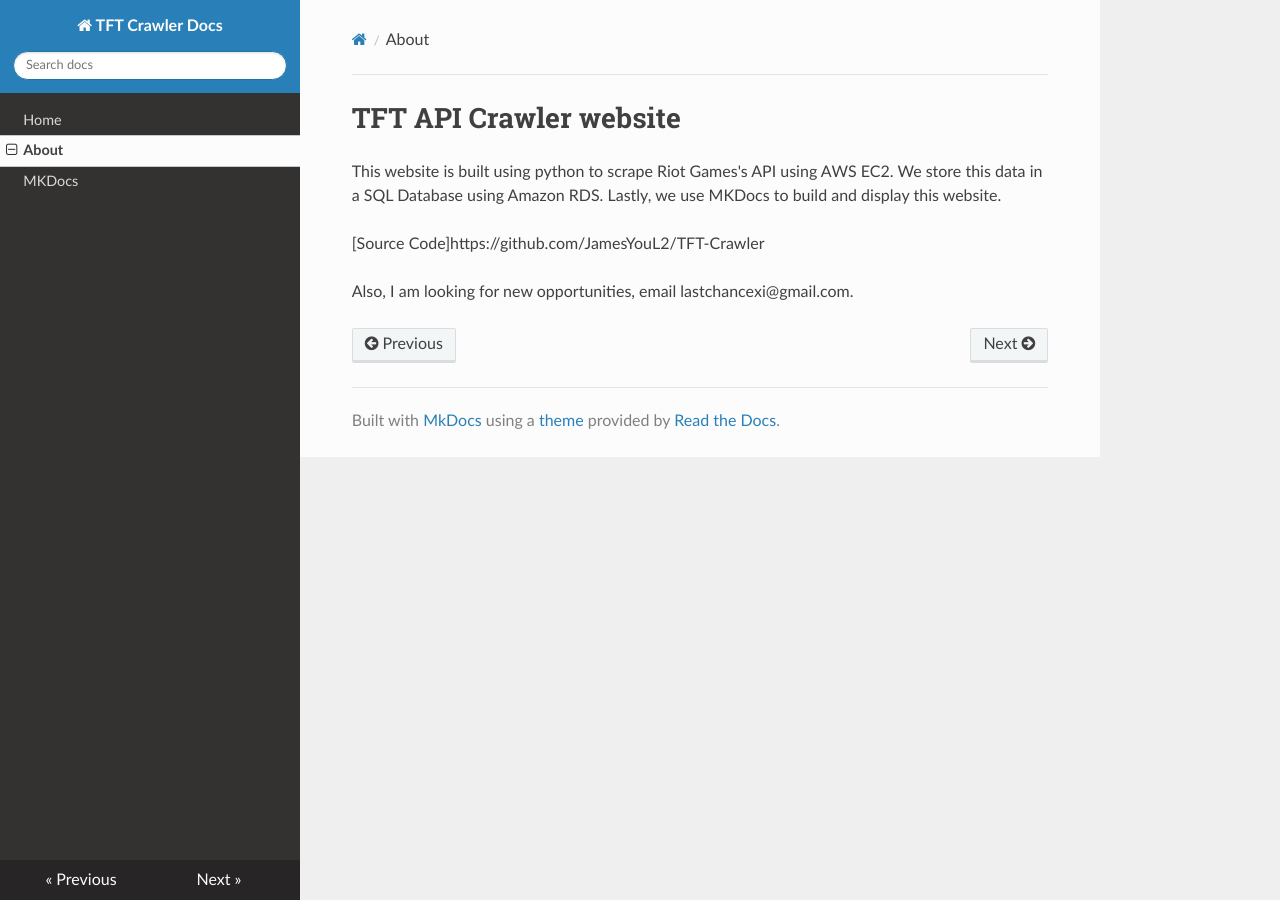
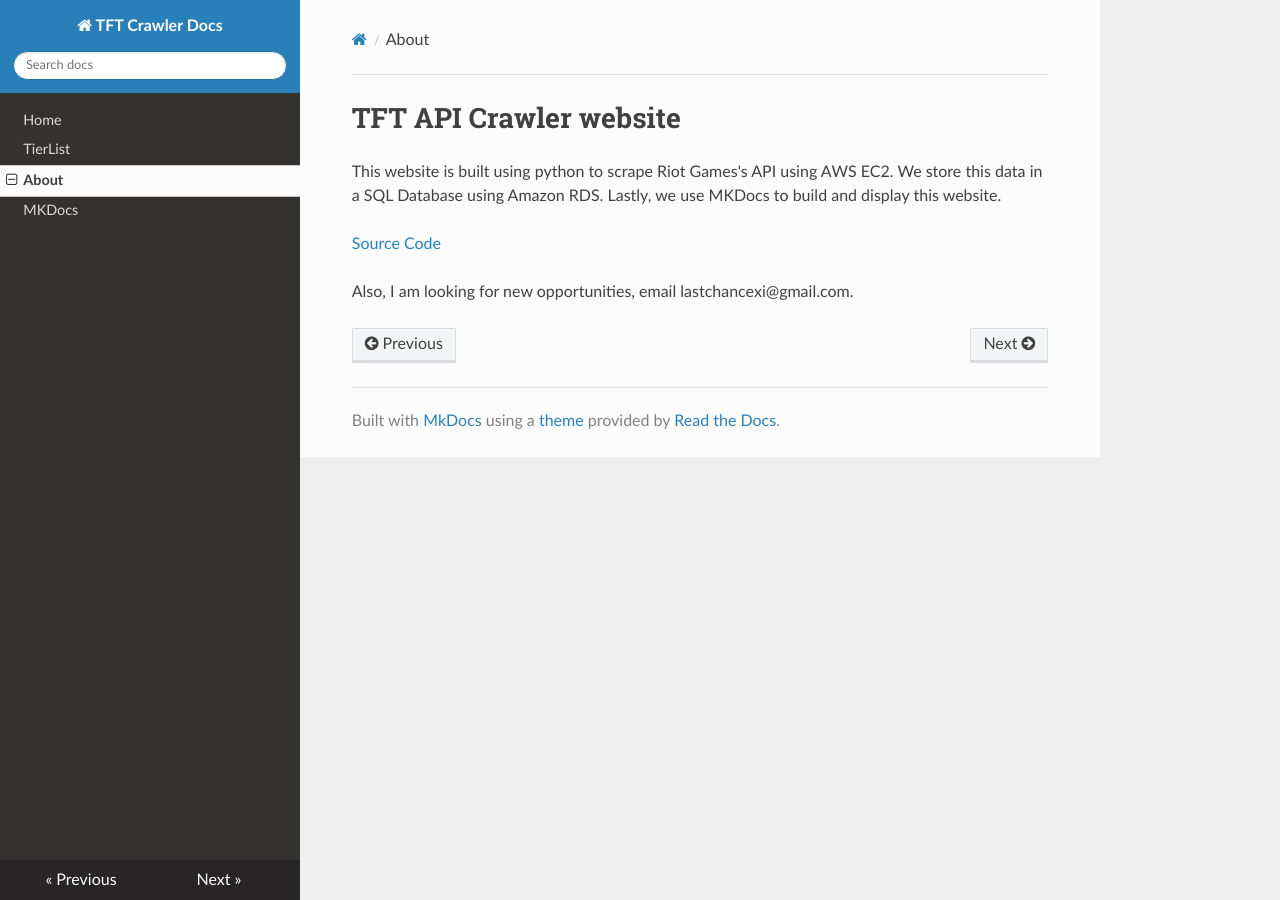
Before and after one commit to JamesYouL2/TFT-Crawler, an MkDocs documentation site: the page built from docs/about.md, in a window 1280 px wide. Built offline with MkDocs 1.6.1, drawn with Linux system fonts in a browser that asks for light colours; nearby versions of some CDN libraries.

Commit message:
Update website

```diff
--- a/docs/about.md
+++ b/docs/about.md
@@ -4,6 +4,6 @@ This website is built using python to scrape Riot Games's API using AWS EC2.
 We store this data in a SQL Database using Amazon RDS.
 Lastly, we use MKDocs to build and display this website.
 
-[Source Code]https://github.com/JamesYouL2/TFT-Crawler
+[Source Code](https://github.com/JamesYouL2/TFT-Crawler)
 
 Also, I am looking for new opportunities, email lastchancexi@gmail.com.
--- a/mkdocs.yml
+++ b/mkdocs.yml
@@ -2,6 +2,7 @@ site_name: TFT Crawler Docs
 
 nav:
     - Home: index.md
+    - TierList: tierlist.md
     - About: about.md
     - MKDocs: mkdocs.md
 theme: readthedocs
```
